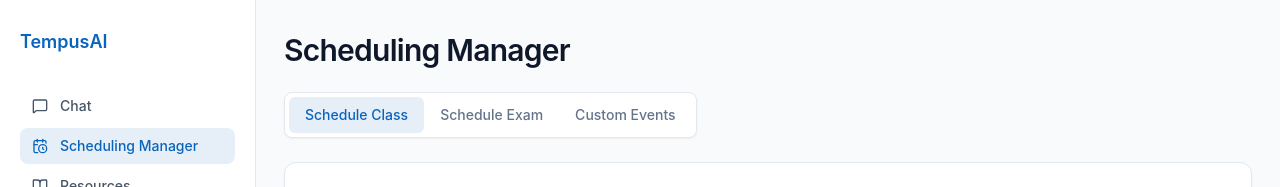
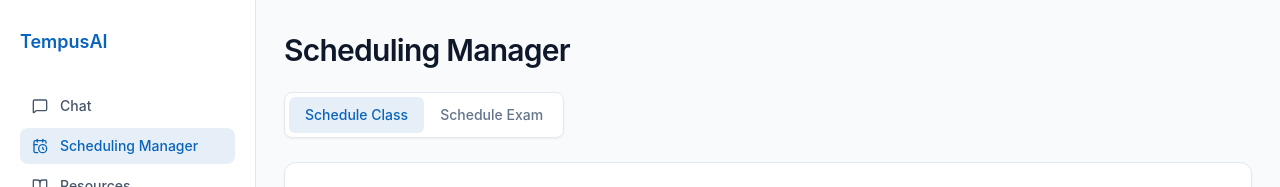
Before and after one commit to SaiPha454/tempusai, a React (Vite) app in the folder frontend/: page /scheduling-manager in a window 1280 px wide. Shown: the top 187 px of the page. Built offline with nearby package versions, Linux system fonts and the light colour scheme.

Commit message:
refactor: remove 'Custom Events' tab and related placeholder from Scheduling Manager

```diff
--- a/frontend/src/data/navigation.ts
+++ b/frontend/src/data/navigation.ts
@@ -4,4 +4,4 @@ export const sidebarRoutes = [
   { label: 'Resources', path: '/resources' },
 ] as const;
 
-export const schedulingTabs = ['Schedule Class', 'Schedule Exam', 'Custom Events'] as const;
+export const schedulingTabs = ['Schedule Class', 'Schedule Exam'] as const;
--- a/frontend/src/pages/SchedulingManagerPage.tsx
+++ b/frontend/src/pages/SchedulingManagerPage.tsx
@@ -1,5 +1,5 @@
 import { useMemo, useRef, useState } from 'react';
-import { CalendarDays, ChevronDown, ChevronLeft, ChevronRight, ClipboardList, Plus, X } from 'lucide-react';
+import { CalendarDays, ChevronDown, ChevronLeft, ChevronRight, Plus, X } from 'lucide-react';
 import clsx from 'clsx';
 import { Tabs } from '../components/Tabs';
 import { Card } from '../components/Card';
@@ -508,14 +508,6 @@ export function SchedulingManagerPage() {
   const canGenerateExamSchedule =
     examProgramPlans.length > 0 && globalExamDates.length > 0 && globalExamSelectedRooms.length > 0;
 
-  const renderTabPlaceholder = (title: string, description: string) => (
-    <div className="mt-6">
-      <Card title={title} icon={ClipboardList}>
-        <p className="text-sm text-slate-600">{description}</p>
-      </Card>
-    </div>
-  );
-
   return (
     <>
       <h1 className="text-3xl font-semibold tracking-tight text-slate-900">Scheduling Manager</h1>
@@ -1023,11 +1015,6 @@ export function SchedulingManagerPage() {
         </div>
       )}
 
-      {activeTab === 'Custom Events' &&
-        renderTabPlaceholder(
-          'Custom Events Page',
-          'This page is a placeholder for future Custom Events design and implementation.',
-        )}
     </>
   );
 }
```
